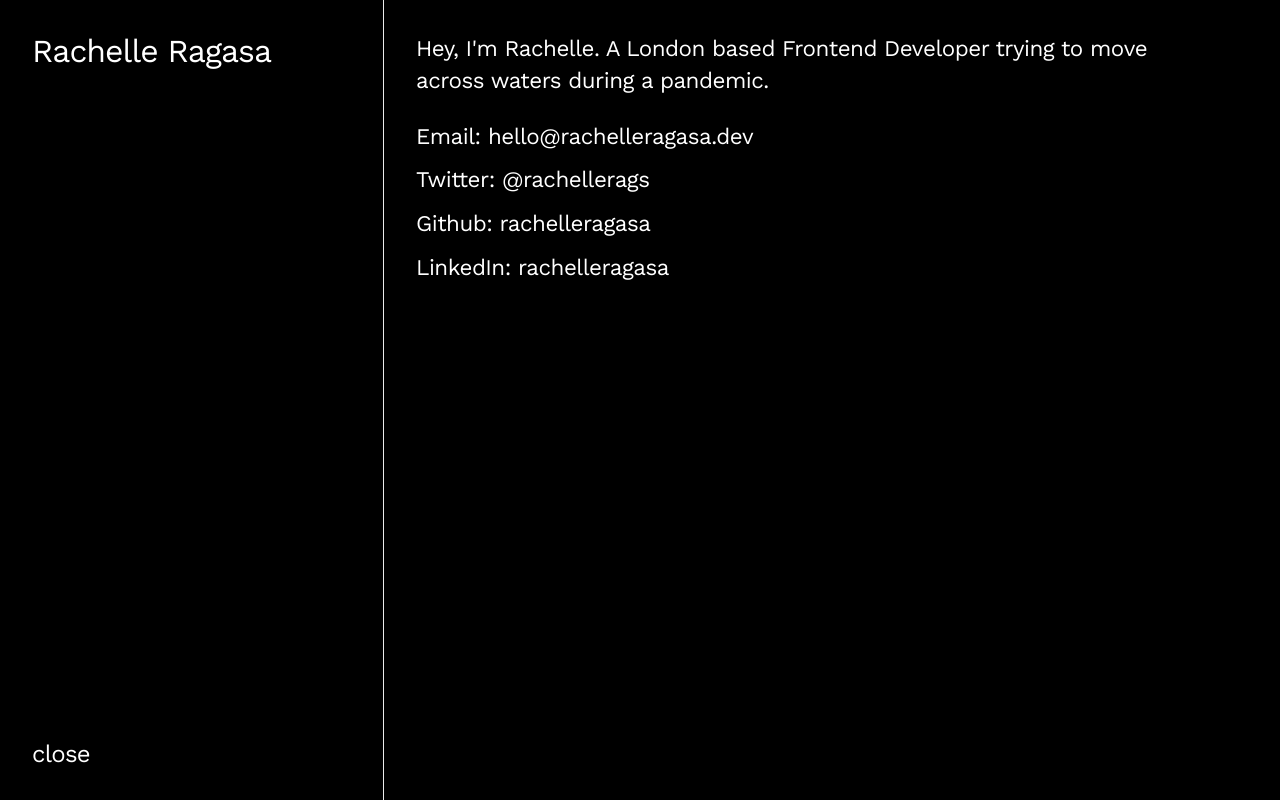
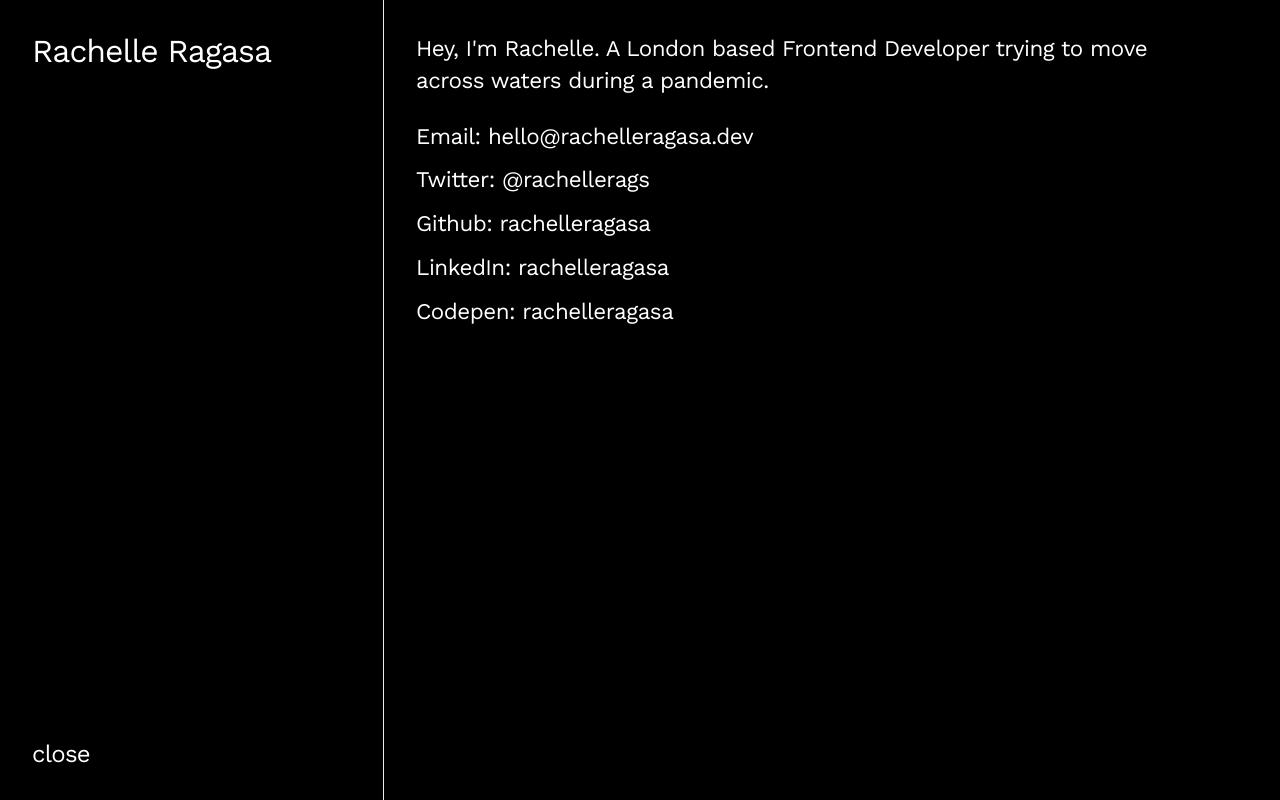
Before and after one commit to rachelleragasa/rachelle-ragasa-blog, a Gatsby site: page /info in a window 1280 px wide. Built offline with nearby package versions, Linux system fonts and the light colour scheme; Gatsby itself is replaced by a stand-in of ours.

Commit message:
adding codepen handle

```diff
--- a/content/data/info.json
+++ b/content/data/info.json
@@ -4,7 +4,8 @@
     "email": "hello@rachelleragasa.dev",
     "twitter_handle": "rachellerags",
     "github_handle": "rachelleragasa",
-    "linkedin_handle": "rachelleragasa"
+    "linkedin_handle": "rachelleragasa",
+    "codepen_handle": "rachelleragasa"
   },
   "background_color": "#000000"
 }
--- a/package.json
+++ b/package.json
@@ -39,6 +39,7 @@
     "webpack": "^4.43.0"
   },
   "devDependencies": {
+    "babel-eslint": "^10.1.0",
     "eslint": "^6.8.0",
     "eslint-config-airbnb": "^18.2.1",
     "eslint-plugin-import": "^2.22.1",
--- a/src/pages/info.js
+++ b/src/pages/info.js
@@ -36,6 +36,11 @@ const Info = () => {
               <a target="blank" rel="noopener noreferrer" href={`https://www.linkedin.com/in/${infoData.contact.linkedin_handle}`}>LinkedIn: {infoData.contact.github_handle}</a>
             </p>
           </li>
+          <li>
+            <p>
+              <a target="blank" rel="noopener noreferrer" href={`https://codepen.io/${infoData.contact.codepen_handle}`}>Codepen: {infoData.contact.github_handle}</a>
+            </p>
+          </li>
         </ul>
       </InfoBlurb>
     </Layout>
--- a/src/templates/blog.js
+++ b/src/templates/blog.js
@@ -5,7 +5,6 @@ import styled from "styled-components"
 
 import Layout from "../components/Layout"
 import useBlogData from "../static_queries/useBlogData"
-import blogTemplateStyles from "../styles/templates/blog.module.scss"
 import { above } from "../styles"
 
 const Blog = (props) => {
@@ -43,7 +42,7 @@ const Blog = (props) => {
           <h2>
             Written By: {data.frontmatter.author}
           </h2>
-          <Link to={`blog/${nextSlug}`} className={blogTemplateStyles.footer__next}>
+          <Link to={`blog/${nextSlug}`}>
             <svg xmlns="http://www.w3.org/2000/svg"  version="1.1" x="0px" y="0px" viewBox="0 0 26 26" enableBackground="new 0 0 26 26" >
               <path d="M23.021,12.294l-8.714-8.715l-1.414,1.414l7.007,7.008H2.687v2h17.213l-7.007,7.006l1.414,1.414l8.714-8.713  C23.411,13.317,23.411,12.685,23.021,12.294z"/>
             </svg>
```
Also changed, not shown: .eslintrc.js, 1 other file.
